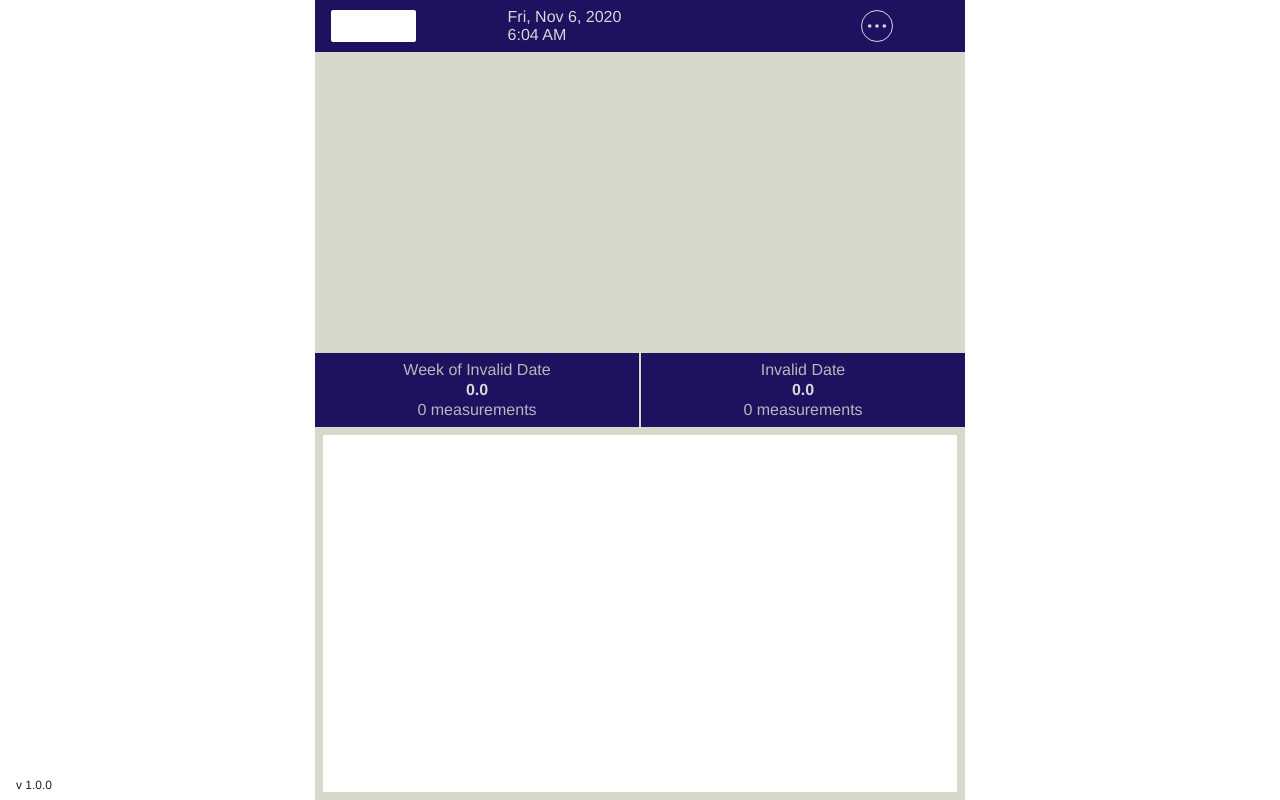
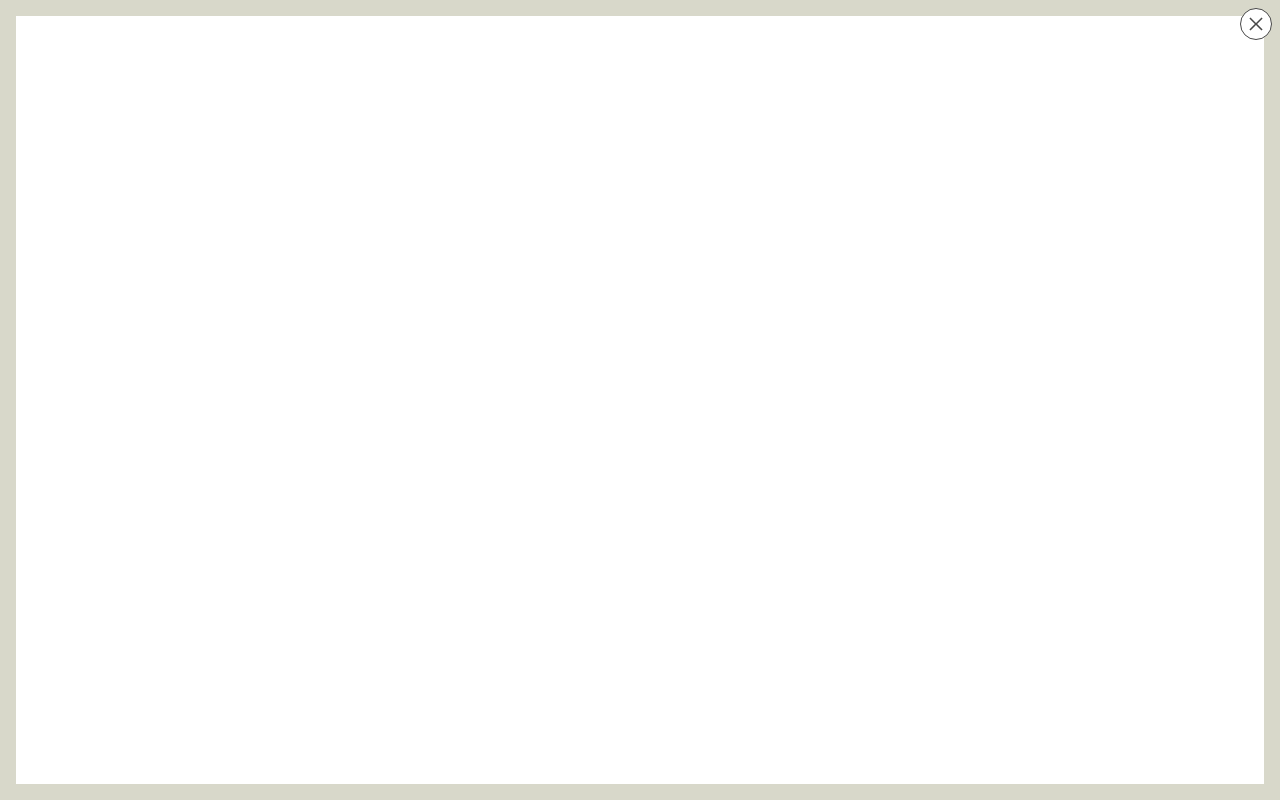
Before and after one commit to philrmass/weight-tracker, a React app: page /weight-tracker/graph in a window 1280 px wide. Before the commit this address led to /. Built offline with nearby package versions, Linux system fonts and the light colour scheme; the HTML template or start-up script is replaced by a standard one.

Commit message:
fix routes for gh pages deployment

```diff
--- a/src/components/App.js
+++ b/src/components/App.js
@@ -11,11 +11,11 @@ function App({ version }) {
   return (
     <main>
       <Switch>
-        <Route path='/' exact><Home version={version} /></Route>
-        <Route path='/weekly'><Weekly /></Route>
-        <Route path='/monthly'><Monthly /></Route>
-        <Route path='/graph'><GraphPage /></Route>
-        <Redirect from='*' to='/' />
+        <Route path='/weight-tracker' exact><Home version={version} /></Route>
+        <Route path='/weight-tracker/weekly'><Weekly /></Route>
+        <Route path='/weight-tracker/monthly'><Monthly /></Route>
+        <Route path='/weight-tracker/graph'><GraphPage /></Route>
+        <Redirect from='*' to='/weight-tracker' />
       </Switch>
     </main>
   );
--- a/src/components/GraphPage.js
+++ b/src/components/GraphPage.js
@@ -11,7 +11,7 @@ function GraphPage() {
   return (
     <main className={styles.main}>
       <div className={styles.close}>
-        <button onClick={() => history.push('/')}>
+        <button onClick={() => history.push('/weight-tracker')}>
           <Icon name='close' color='currentColor' />
         </button>
       </div>
--- a/src/components/Home.js
+++ b/src/components/Home.js
@@ -37,7 +37,7 @@ function Home({
                 data={weeks[0]}
                 goal={goal}
                 getDateString={getWeek}
-                handleClick={() => history.push('/weekly')}
+                handleClick={() => history.push('/weight-tracker/weekly')}
               />
             </div>
             <div className={styles.spacer}></div>
@@ -46,13 +46,13 @@ function Home({
                 data={months[0]}
                 goal={goal}
                 getDateString={getMonth}
-                handleClick={() => history.push('/monthly')}
+                handleClick={() => history.push('/weight-tracker/monthly')}
               />
             </div>
           </div>
           <div
             className={styles.graph}
-            onClick={() => history.push('/graph')}
+            onClick={() => history.push('/weight-tracker/graph')}
           >
             <Graph />
           </div>
--- a/src/components/Monthly.js
+++ b/src/components/Monthly.js
@@ -17,7 +17,7 @@ function Monthly({
   return (
     <main className={styles.main}>
       <div className={styles.close}>
-        <button onClick={() => history.push('/')}>
+        <button onClick={() => history.push('/weight-tracker')}>
           <Icon name='close' color='currentColor' />
         </button>
       </div>
--- a/src/components/Weekly.js
+++ b/src/components/Weekly.js
@@ -17,7 +17,7 @@ function Weekly({
   return (
     <main className={styles.main}>
       <div className={styles.close}>
-        <button onClick={() => history.push('/')}>
+        <button onClick={() => history.push('/weight-tracker')}>
           <Icon name='close' color='currentColor' />
         </button>
       </div>
--- a/src/index.js
+++ b/src/index.js
@@ -9,7 +9,7 @@ import './styles/index.css';
 import store from './redux/store';
 import App from './components/App';
 
-const version = '1.0.0';
+const version = '1.0.1';
 
 ReactDOM.render(
   <Provider store={store}>
```
